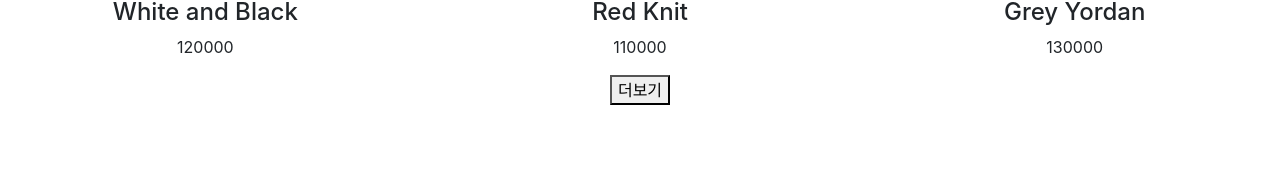
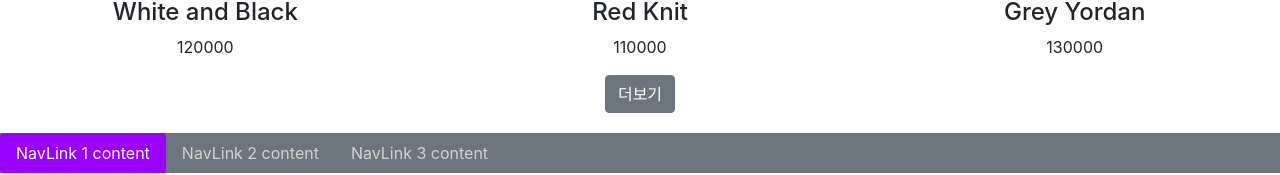
Before and after one commit to Song4025/shop, a React (Create React App) app: page / in a window 1280 px wide. Shown: the part 615-790 px from the top of the page. Built offline with nearby package versions, Linux system fonts and the light colour scheme.

Commit message:
add tabMenu

```diff
--- a/package.json
+++ b/package.json
@@ -3,6 +3,11 @@
   "version": "0.1.0",
   "private": true,
   "dependencies": {
+    "@fortawesome/fontawesome-svg-core": "^6.1.1",
+    "@fortawesome/free-brands-svg-icons": "^6.1.1",
+    "@fortawesome/free-regular-svg-icons": "^6.1.1",
+    "@fortawesome/free-solid-svg-icons": "^6.1.1",
+    "@fortawesome/react-fontawesome": "^0.1.18",
     "@testing-library/jest-dom": "^5.16.4",
     "@testing-library/react": "^13.2.0",
     "@testing-library/user-event": "^13.5.0",
--- a/src/App.css
+++ b/src/App.css
@@ -43,21 +43,19 @@
 .nav-link {
   color: lightgray !important;
 }
-.navbar-nav {
-  color: lightgray !important;
-}
-.navbar-light {
-  color: lightgray !important;
-}
 
 .nav-link:hover {
   color: white !important;
+  background: #9900FF;
 }
-.navbar-nav:hover {
+
+.nav-link.active{
+  background-color: #9900FF !important;
   color: white !important;
 }
-.navbar-light:hover {
-  color: white !important;
+
+.NavTab {
+  background: #6c757d;
 }
 
 .main-bg {
--- a/src/App.js
+++ b/src/App.js
@@ -1,16 +1,18 @@
 import './App.css';
-import { Navbar, Container, Nav, Row, Col } from 'react-bootstrap';
+import { Navbar, Container, Nav, Row, Col, Button } from 'react-bootstrap';
 import bg from './img/bg.png';
 import { useState } from 'react';
 import data from './data.js';
 import Detail from './pages/Detail.js';
 import {Routes, Route, Link, useNavigate, Outlet} from 'react-router-dom';
 import axios from 'axios';
+import { FontAwesomeIcon } from '@fortawesome/react-fontawesome'
 
 function App() {
 
   let [shoes, setShoes] = useState(data);
   let navigate = useNavigate();
+  let [탭 , 탭변경]= useState(0);
 
   return (
     <div className="App">
@@ -57,7 +59,7 @@ function App() {
         </Route>
         <Route path="*" element={<div>없는페이지요</div>} />
       </Routes>
-      <button onClick={()=>{
+      <Button variant="secondary" onClick={()=>{
         // axios로 요청하는거 해볼래
         axios.get('https://codingapple1.github.io/shop/data2.json')
         .then((결과)=>{
@@ -80,11 +82,50 @@ function App() {
         // axios.post('/safdfas',{name: 'kim'})
         // ajax를 여러군대로 보내고싶어요.
         //Promise.all([axios.get('/url1'), axios.get('url2')]).then(()=>{}) then은 생략가능
-
-
-      }}>더보기</button>
+      }}>더보기</Button>
+      <div style={{margin:"20px"}}></div>
+      <Nav variant="pills" defaultActiveKey="1" className='NavTab'>
+      <Nav.Item>
+        <Nav.Link eventKey="1" title="Item" onClick={()=>{
+          탭변경(0)
+        }}>
+          NavLink 1 content
+        </Nav.Link>
+      </Nav.Item>
+      <Nav.Item>
+        <Nav.Link eventKey="2" title="Item" onClick={()=>{
+          탭변경(1)
+        }}>
+          NavLink 2 content
+        </Nav.Link>
+      </Nav.Item>
+      <Nav.Item>
+        <Nav.Link eventKey="3" title="Item" onClick={()=>{
+          탭변경(2)
+        }}>
+          NavLink 3 content
+        </Nav.Link>
+      </Nav.Item>
+      </Nav>
+      <TabContent 탭={탭}></TabContent>
+      {/*
+      1. html/css로 미리 디자인
+      2. ui의 상태를 저장해 둘 state 만들기
+      3. component로 만들어서 적용
+      */}
     </div>
   );
+}
+function TabContent({탭, props2}){
+  // if(탭 == 0){
+  //   return(<div>여기1</div>)
+  // }else if(탭 == 1){
+  //   return(<div>여기2</div>)
+  // }else if(탭 == 2){
+  //   return(<div>여기3</div>)
+  // }
+  // 그런데 만약 if문이 길어지는게 싫다면 아래 방법도있음.
+  return([<div>여기1</div>,<div>여기2</div>,<div>여기3</div>][탭])
 }
 
 function About(){
```
Also changed, not shown: 1 other file (tests, documents, lock files or other folders).
